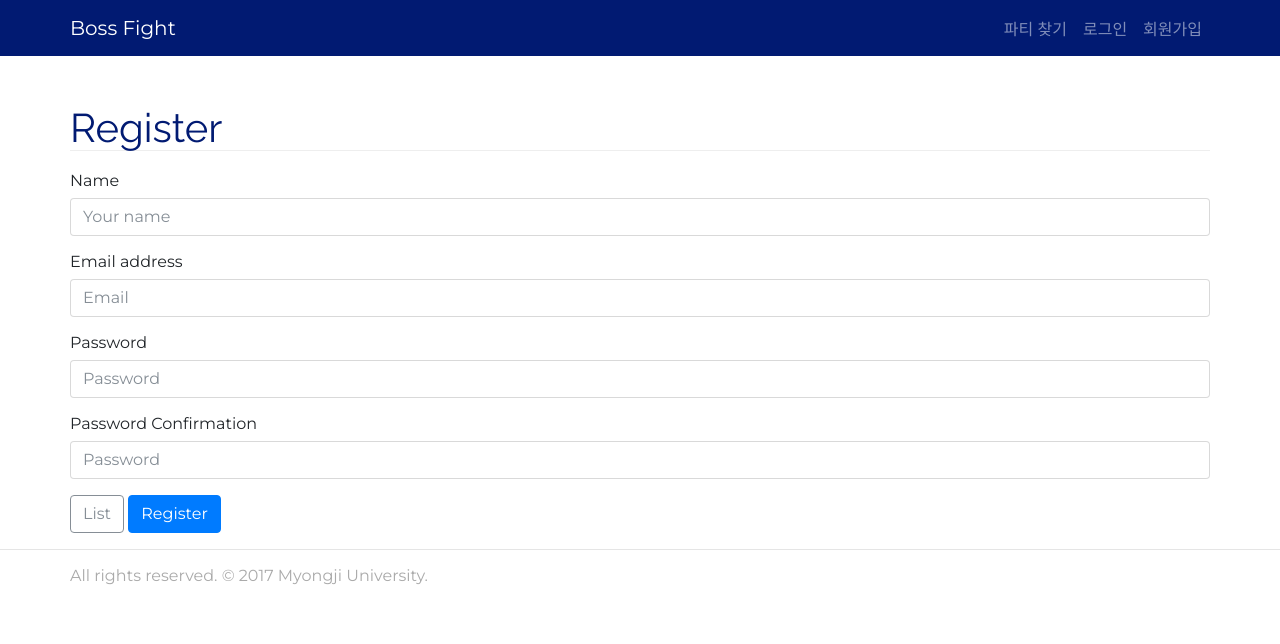
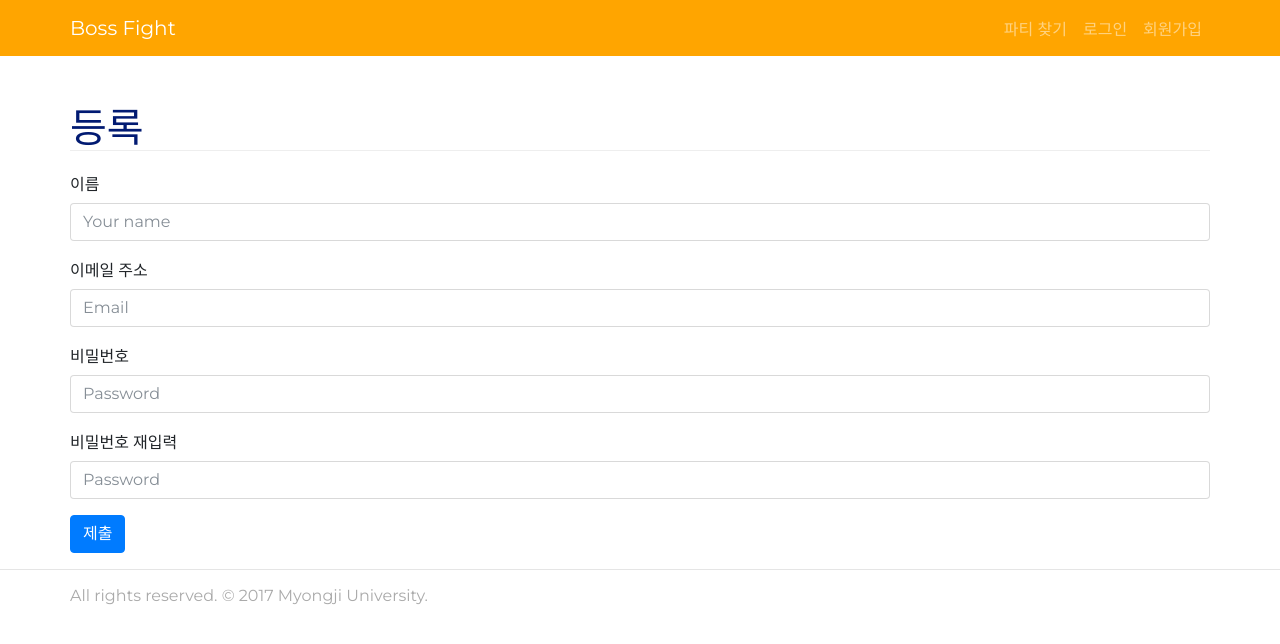
Before and after one commit to ponyong/MYWP, a Node server app: page /users/new in a window 1280 px wide. Shown: the top 644 px of the page. Run offline with Node 20, Linux system fonts and the light colour scheme; some libraries are stand-ins or nearby versions.

```diff
--- a/models/question.js
+++ b/models/question.js
@@ -13,6 +13,9 @@ var schema = new Schema({
   tanker: {type: Number, default: 0},
   dealer: {type: Number, default: 0},
   buffer: {type: Number, default: 0},
+  vote_tan: {type: Number, default: 0},
+  vote_heal: {type: Number, default: 0},
+  vote_buf: {type: Number, default: 0},
   img: {type: String},
   numLikes: {type: Number, default: 0},
   numAnswers: {type: Number, default: 0},
--- a/public/stylesheets/base.scss
+++ b/public/stylesheets/base.scss
@@ -80,8 +80,9 @@ a:hover {
 }
 
 .header > .navbar {
-  background-color: #011a72!important;
+  background-color: orange!important;
 }
+
 
 .search-input-group{
   margin: 1em 0;
--- a/public/stylesheets/style.css
+++ b/public/stylesheets/style.css
@@ -69,7 +69,7 @@ a:hover {
   color: #011a72; }
 
 .header > .navbar {
-  background-color: #011a72 !important; }
+  background-color: orange !important; }
 
 .search-input-group {
   margin: 1em 0;
--- a/routes/users.js
+++ b/routes/users.js
@@ -56,7 +56,7 @@ router.get('/:id/edit', needAuth, catchErrors(async (req, res, next) => {
   res.render('users/edit', {user: user});
 }));
 
-router.post('/:id', needAuth, catchErrors(async (req, res, next) => {
+router.put('/:id', needAuth, catchErrors(async (req, res, next) => {
   const err = validateForm(req.body);
   if (err) {
     req.flash('danger', err);
--- a/views/includes/topnav.pug
+++ b/views/includes/topnav.pug
@@ -11,7 +11,7 @@
             a.nav-link(href="/questions") 파티 찾기
           if currentUser && currentUser.admin
             li.nav-item
-              a.nav-link(href="/users") Users
+              a.nav-link(href="/users") 유저정보
           if (!currentUser)
             li.nav-item
               a.nav-link(href='/signin') 로그인
@@ -19,6 +19,6 @@
               a.nav-link(href='/users/new') 회원가입
           else
             li.nav-item
-              a.nav-link(href=`/users/${currentUser._id}`) My Profile
+              a.nav-link(href=`/users/${currentUser._id}`) 내 프로필
             li.nav-item
-              a.nav-link(href='/signout') Signout
+              a.nav-link(href='/signout') 로그아웃
--- a/views/questions/_question.pug
+++ b/views/questions/_question.pug
@@ -9,6 +9,7 @@
     |
   .col-sm
     .author
+      | 조회수 #[span.number.num-vote_buf= question.numReads]
       | asked on #{moment(question.createdAt).format('YYYY-MM-DD')}
       if question.author
         |
--- a/views/questions/index.pug
+++ b/views/questions/index.pug
@@ -9,7 +9,7 @@ block content
       input.form-control.mr-sm-2(type='text', name='term', placeholder='Search', aria-label='Search', value=term)
 
     h1.main-title
-      | 파티를 만들어봐요 ★
+      | 내 파티를 만들고 또 참여하세요
       if questions.total > 0
         .small Total #{questions.total} question(s)
 
--- a/views/users/new.pug
+++ b/views/users/new.pug
@@ -2,20 +2,18 @@ extends ../layout
 
 block content
   .container
-    h1.main-title Register
+    h1.main-title 등록
     form(action='/users', method='POST')
       .form-group
-        label(for='name') Name
+        label(for='name') 이름
         input.form-control(type='text', id='name', name='name', placeholder='Your name')
       .form-group
-        label(for='email') Email address
+        label(for='email') 이메일 주소
         input.form-control(type='email', id='email', name='email', placeholder='Email')
       .form-group
-        label(for='password') Password
+        label(for='password') 비밀번호
         input.form-control(type='password', id='password', name='password', placeholder='Password')
       .form-group
-        label(for='password_confirmation') Password Confirmation
+        label(for='password_confirmation') 비밀번호 재입력
         input.form-control(type='password', id='password_confirmation', name='password_confirmation', placeholder='Password')
-      a.btn.btn-outline-secondary(href='/users') List
-      |
-      button.btn.btn-primary(type='submit') Register
+      button.btn.btn-primary(type='submit') 제출
```
Also changed, not shown: views/questions/partyperson.pug (+3 -5 lines), views/users/edit.pug (+4 -4 lines), views/users/show.pug (+5 -5 lines), 1 other file.
